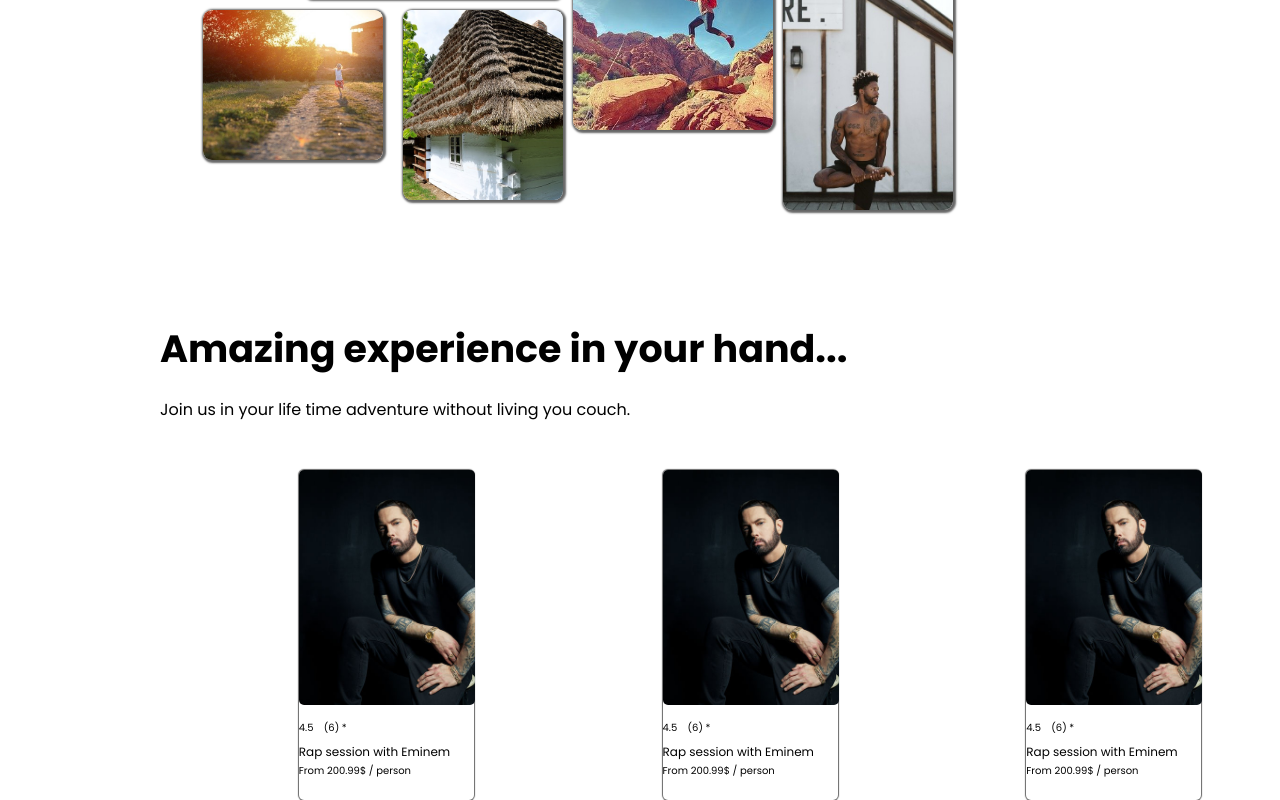
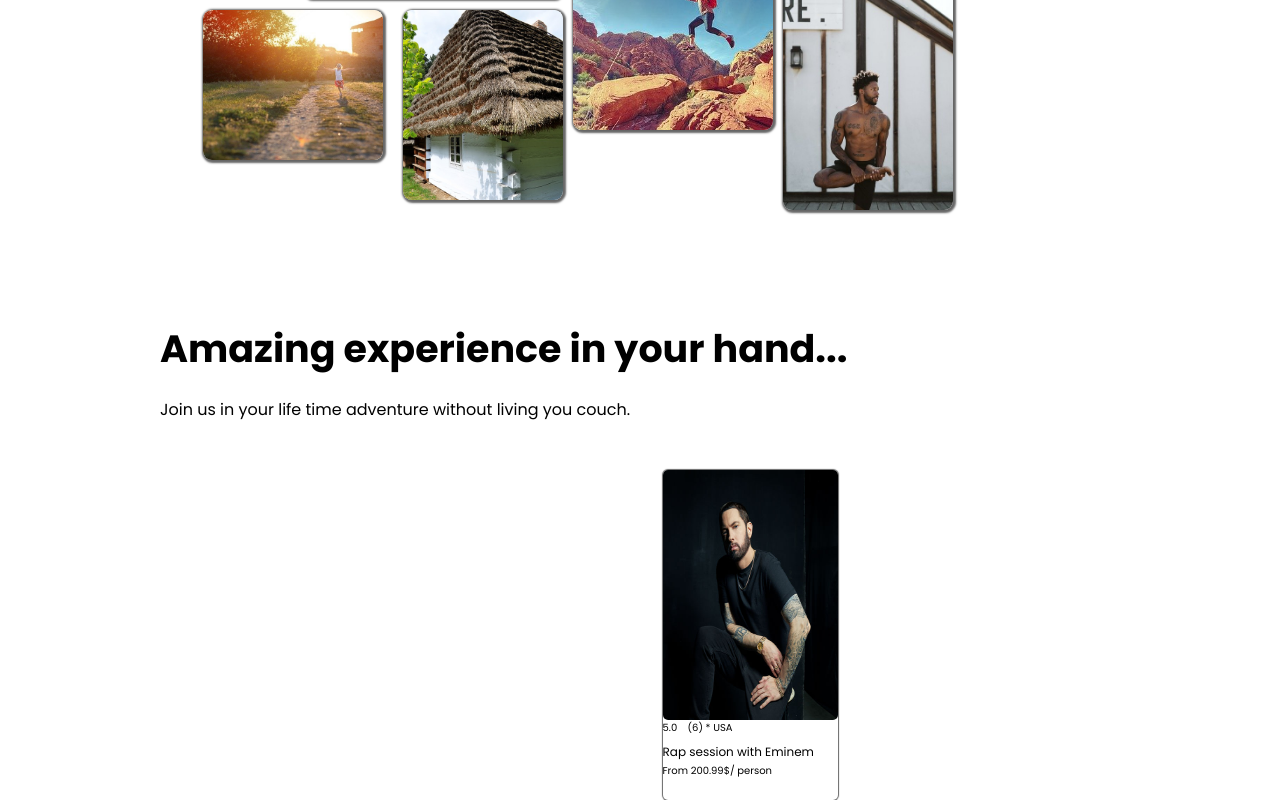
Before and after one commit to Artur760823/airbnb, a React (Create React App) app: page / in a window 1280 px wide. Shown: the part 250-1050 px from the top of the page. Built offline with nearby package versions, Linux system fonts and the light colour scheme.

Commit message:
Add props to card

```diff
--- a/src/App.js
+++ b/src/App.js
@@ -2,13 +2,22 @@
 import NavBar from './components/NavBar';
 import Galery from './components/Galery';
 import Card from './components/Card';
+import pic from './images/eminem.jpg';
+
 
 function App() {
   return (
     <div className='wrapper'>
       <NavBar />
       <Galery />
-      <Card />
+      <Card
+        image={pic}
+        country="USA"
+        rating="5.0"
+        count="(6) *"
+        title="Rap session with Eminem"
+        price="From 200.99$"
+      />
     </div>
   )
 }
--- a/src/components/Card.css
+++ b/src/components/Card.css
@@ -11,17 +11,20 @@
   border-radius: 5px;
   box-shadow: 0px 0px 1px 1px rgba(0,0,0,0.6);
   transition: 0.3s;
+  display: flex;
 }
 .card:hover{
   box-shadow: 0px 0px 3px 3px rgba(0,0,0,0.6);
 }
 .card__img{
-  position: absolute;
-  width: 176px;
-  height: 235px;
-  background-image: url('../images/eminem.jpg');
+  display: flex;
+  justify-content: center;
+  align-items: center;
   background-size: cover;
+  width: 175px;
+  height: 250px;
   border-radius: 5px;
+
 }
 .card__stats{
   position: absolute;
--- a/src/components/Card.js
+++ b/src/components/Card.js
@@ -1,32 +1,15 @@
 import React from 'react'
 import './Card.css';
 
-function Card() {
+function Card(props) {
   return (
     <div className='cards-container'>
       <div className='card'>
-        <div className='card__img'></div>
-        <span className='card__stats'>4.5</span>
-        <span className='card__star'>(6) *</span>
-        <span>USA</span>
-        <p className='card__description'>Rap session with Eminem</p>
-        <p className='card__costs'>From 200.99$ / person</p>
-      </div>
-      <div className='card'>
-        <div className='card__img'></div>
-        <span className='card__stats'>4.5</span>
-        <span className='card__star'>(6) *</span>
-        <span>USA</span>
-        <p className='card__description'>Rap session with Eminem</p>
-        <p className='card__costs'>From 200.99$ / person</p>
-      </div>
-      <div className='card'>
-        <div className='card__img'></div>
-        <span className='card__stats'>4.5</span>
-        <span className='card__star'>(6) *</span>
-        <span>USA</span>
-        <p className='card__description'>Rap session with Eminem</p>
-        <p className='card__costs'>From 200.99$ / person</p>
+        <img className='card__img' src={props.image} />
+        <span className='card__stats'>{props.rating}</span>
+        <span className='card__star'>{props.count} {props.country}</span>
+        <p className='card__description'>{props.title}</p>
+        <p className='card__costs'>{props.price}/ person</p>
       </div>
     </div>
   )
```
